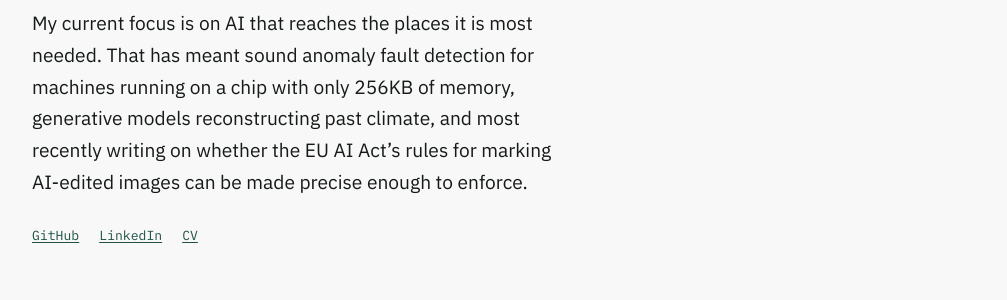
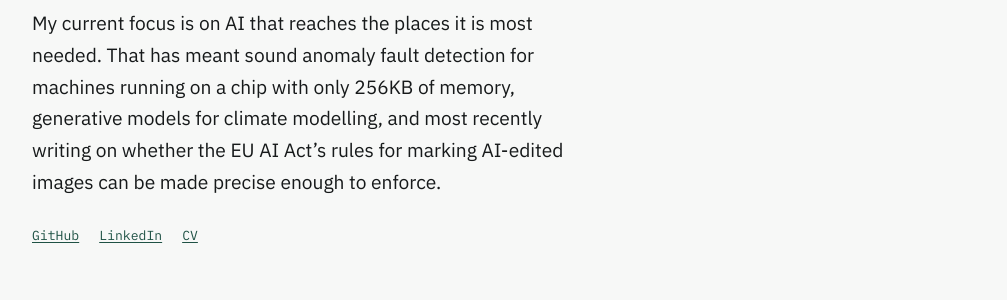
Before and after one commit to evgeni-g-georgiev/evgeni-g-georgiev.github.io, a Jekyll site: the page built from index.md, in a window 1280 px wide. Shown: the part 457-757 px from the top of the page, without its empty margins (136-1143 px from the left). Built offline with Jekyll 4.4.1, drawn with Linux system fonts in a browser that asks for light colours.

Commit message:
Update index.md

```diff
--- a/index.md
+++ b/index.md
@@ -17,7 +17,7 @@ title: Work
         <p class="lede">
         My current focus is on AI that reaches the places it is most needed.
         That has meant sound anomaly fault detection for machines running on
-        a chip with only 256KB of memory, generative models reconstructing past climate,
+        a chip with only 256KB of memory, generative models for climate modelling,
         and most recently writing on whether the EU AI Act’s rules for marking AI-edited
         images can be made precise enough to enforce.
       </p>
```
